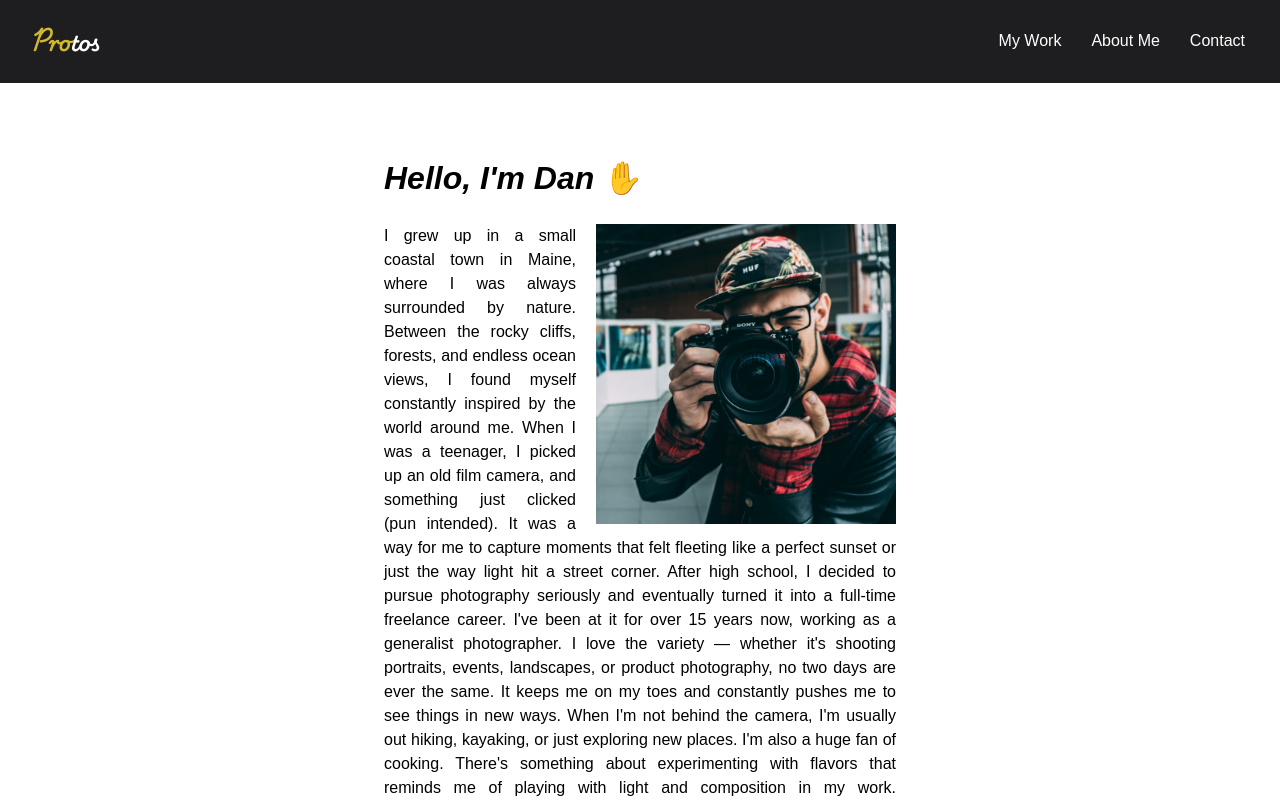
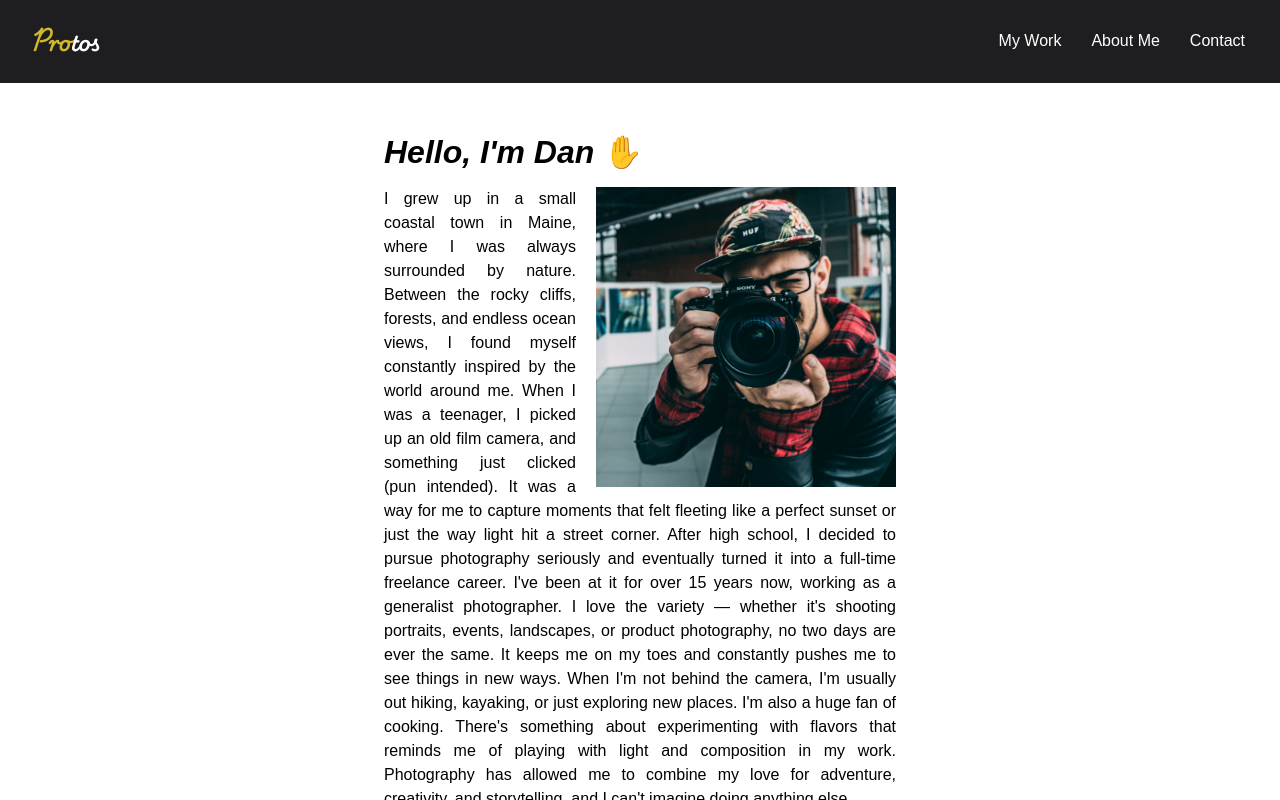
Before and after one commit to andre2xu/portfolio_photographer_portfolio, a React (Create React App) app: page / in a window 1280 px wide. Built offline with nearby package versions, Linux system fonts and the light colour scheme.

Commit message:
Refactored the HTML & CSS of the photographer's story section.

```diff
--- a/src/sass/_AboutMePageStylesheet.scss
+++ b/src/sass/_AboutMePageStylesheet.scss
@@ -6,19 +6,20 @@
         overflow-y: auto;
 
         main {
+            margin-top: 50px;
+            margin-bottom: 100px;
+
             #about-me-story {
                 display: flex;
-                flex-direction: row;
+                flex-direction: column;
                 justify-content: center;
-                align-items: center;
-                margin-top: 50px;
-
-                section {
+                margin: 0 auto;
                 width: 40%;
                 font-family: Arial, Helvetica, sans-serif;
 
                 h1 {
                     font-size: 32px;
+                    margin: 0;
 
                     span {
                         font-style: italic;
@@ -45,4 +46,3 @@
         }
     }
 }
-}
--- a/src/views/AboutMe.tsx
+++ b/src/views/AboutMe.tsx
@@ -10,8 +10,7 @@ function AboutMe() {
             <Navbar />
 
             <main>
-                <div id='about-me-story'>
-                    <section>
+                <section id='about-me-story'>
                     <h1><span>Hello, I'm Dan</span> &#x270B;</h1>
 
                     <p>
@@ -22,7 +21,6 @@ function AboutMe() {
                         When I'm not behind the camera, I'm usually out hiking, kayaking, or just exploring new places. I'm also a huge fan of cooking. There's something about experimenting with flavors that reminds me of playing with light and composition in my work. Photography has allowed me to combine my love for adventure, creativity, and storytelling, and I can't imagine doing anything else.
                     </p>
                 </section>
-                </div>
             </main>
 
             <Footer />
```
Also changed, not shown: public/index.css. Lines whose indentation alone changed are shown as unchanged.
